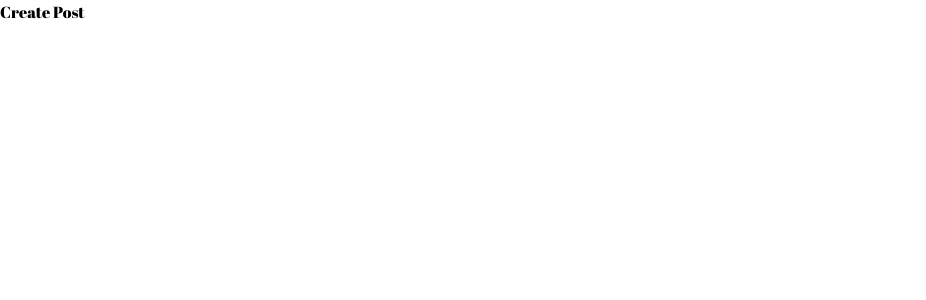
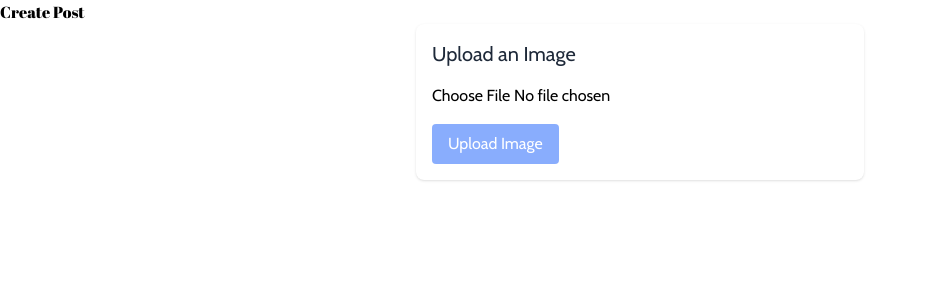
Before and after one commit to staten-island-tech/supabase-delayedgram, a Vue app in the folder app/: page /post in a window 1280 px wide. Shown: the top 300 px of the page, without its empty margins (0-926 px from the left). Built offline with nearby package versions, Linux system fonts and the light colour scheme; a web font is replaced by a local one.

Commit message:
asdasasdasdasdasd

```diff
--- a/app/src/components/CreatePost.vue
+++ b/app/src/components/CreatePost.vue
@@ -1,7 +1,63 @@
 <template>
-  <div></div>
+  <div class="p-4 max-w-md mx-auto bg-white shadow rounded-lg space-y-4">
+    <h2 class="text-xl font-semibold text-gray-800">Upload an Image</h2>
+
+    <input type="file" @change="handleFileChange" accept="image/*" />
+
+    <button
+      @click="uploadImage"
+      :disabled="!selectedFile || uploading"
+      class="bg-blue-600 text-white px-4 py-2 rounded hover:bg-blue-700 disabled:opacity-50"
+    >
+      {{ uploading ? 'Uploading...' : 'Upload Image' }}
+    </button>
+
+    <div v-if="imageUrl" class="mt-4">
+      <p class="text-sm text-gray-600">Uploaded Image:</p>
+      <img :src="imageUrl" alt="Uploaded" class="mt-2 rounded shadow max-w-full h-auto" />
+    </div>
+  </div>
 </template>
 
-<script setup></script>
+<script setup lang="ts">
+import { ref } from 'vue'
+import { supabase } from '../supabaseclient'
 
-<style lang="scss" scoped></style>
+const selectedFile = ref<File | null>(null)
+const imageUrl = ref<string | null>(null)
+const uploading = ref(false)
+
+const handleFileChange = (event: Event) => {
+  const files = (event.target as HTMLInputElement).files
+  if (files && files.length > 0) {
+    selectedFile.value = files[0]
+  }
+}
+
+const uploadImage = async () => {
+  if (!selectedFile.value) return
+
+  uploading.value = true
+
+  const file = selectedFile.value
+  const filePath = `uploads/${Date.now()}-${file.name}`
+
+  const { error } = await supabase.storage
+    .from('images') // Make sure this matches your bucket name
+    .upload(filePath, file)
+
+  if (error) {
+    alert('Upload failed: ' + error.message)
+    console.error('Upload error:', error)
+    uploading.value = false
+    return
+  }
+
+  const { data } = supabase.storage.from('post-images').getPublicUrl(filePath)
+
+  imageUrl.value = data.publicUrl
+  uploading.value = false
+}
+</script>
+
+<style scoped></style>
--- a/app/src/views/CreatePostView.vue
+++ b/app/src/views/CreatePostView.vue
@@ -1,9 +1,12 @@
 <template>
   <div>
     <h1>Create Post</h1>
+    <CreatePost />
   </div>
 </template>
 
-<script setup></script>
+<script setup>
+import CreatePost from '@/components/CreatePost.vue'
+</script>
 
 <style lang="scss" scoped></style>
```
